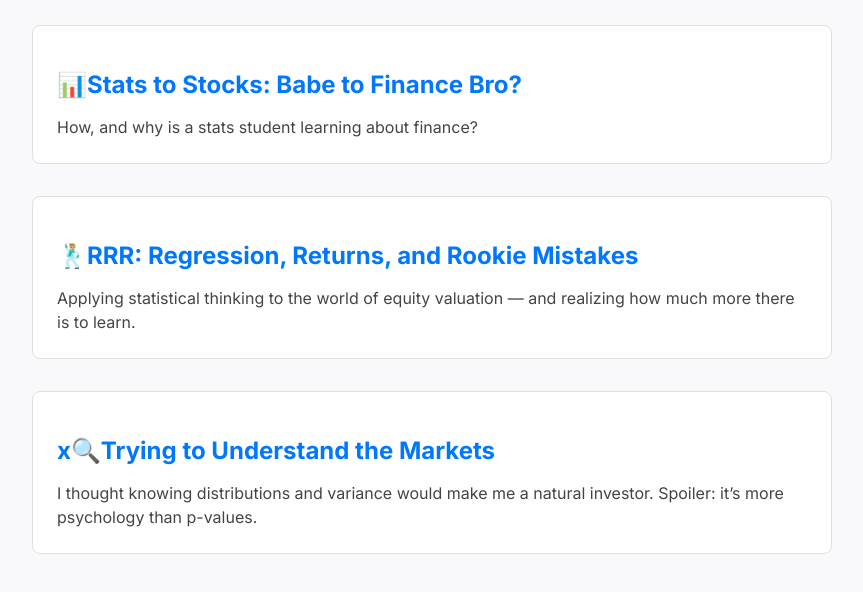
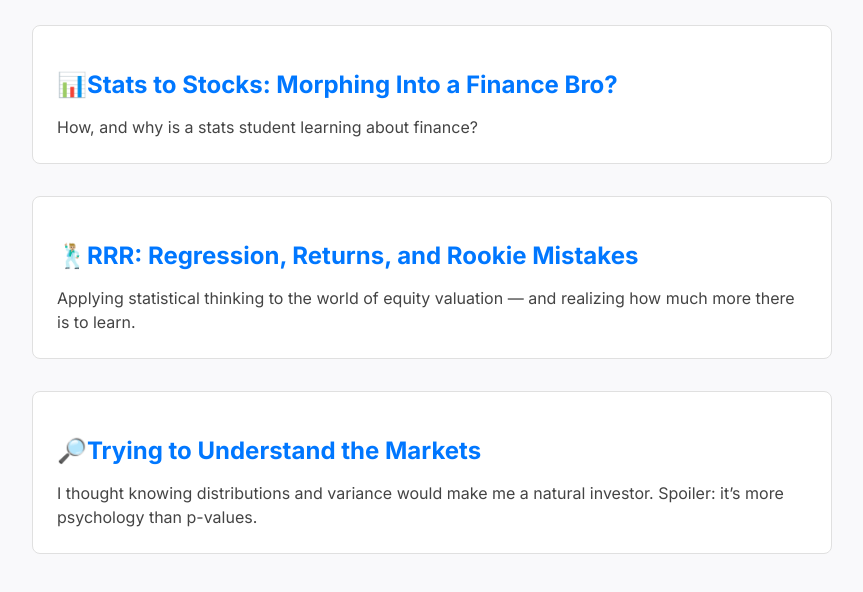
Before and after one commit to maheekumar/maheekumar.github.io, a plain HTML site: page blog.html in a window 1280 px wide. Shown: the part 164-756 px from the top of the page, without its empty margins (208-1071 px from the left). Drawn offline with Linux system fonts and the light colour scheme.

Commit message:
Update blog.html
title changes

```diff
--- a/blog.html
+++ b/blog.html
@@ -76,7 +76,7 @@
 
   <a href="#" class="post-link">
     <div class="post">
-      <h2>📊Stats to Stocks: Babe to Finance Bro?</h2>
+      <h2>📊Stats to Stocks: Morphing Into a Finance Bro?</h2>
       <p>How, and why is a stats student learning about finance?</p>
     </div>
   </a>
@@ -90,7 +90,7 @@
 
   <a href="#" class="post-link">
     <div class="post">
-      <h2>x🔍Trying to Understand the Markets</h2>
+      <h2>🔎Trying to Understand the Markets</h2>
       <p>I thought knowing distributions and variance would make me a natural investor. Spoiler: it’s more psychology than p-values.</p>
     </div>
   </a>
```
